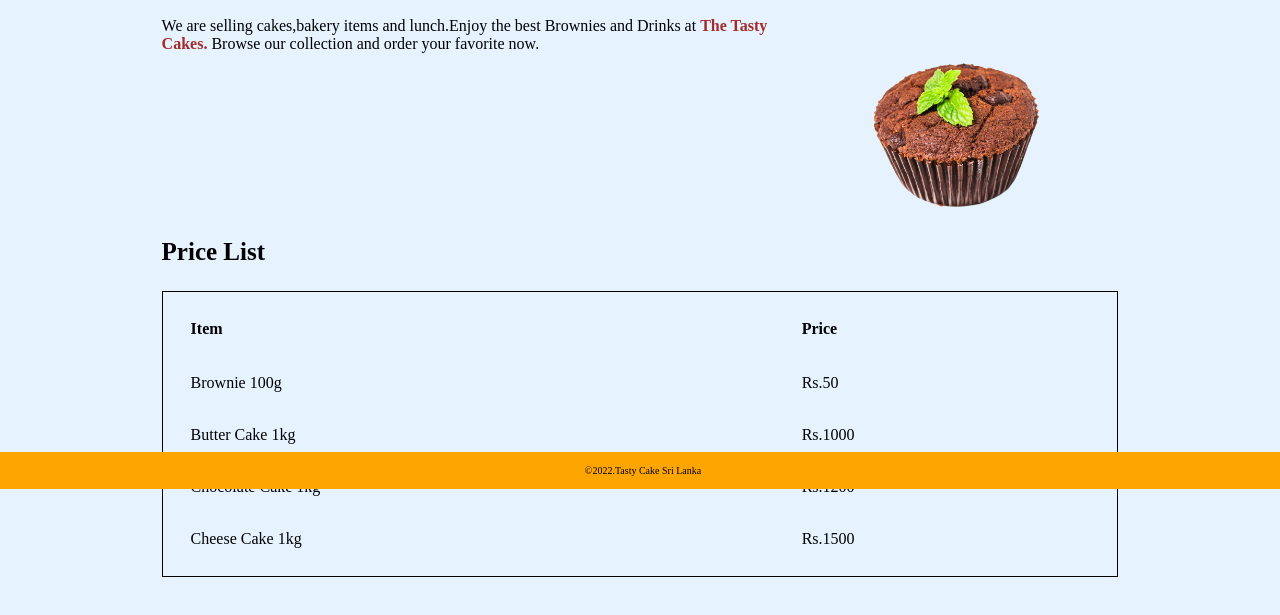
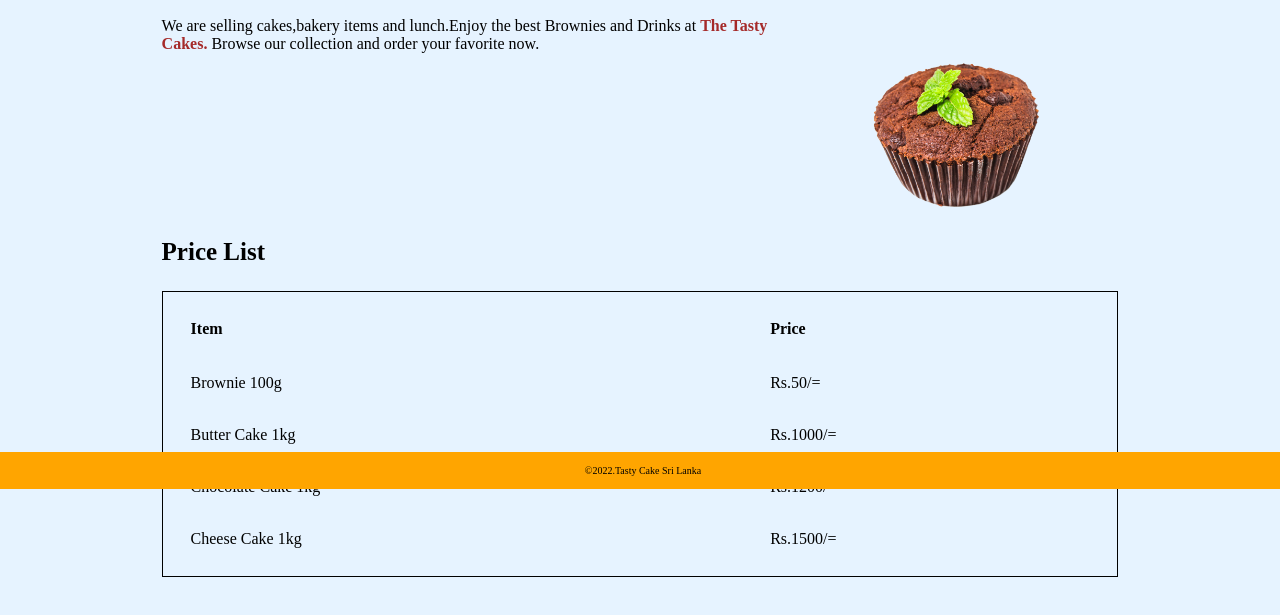
Before and after one commit to ChillBroh/Fullstack-moratuwa, a plain HTML site: page web/index.html in a window 1280 px wide. Shown: the part 311-926 px from the top of the page. Drawn offline with Linux system fonts and the light colour scheme.

```diff
--- a/web/index.html
+++ b/web/index.html
@@ -32,19 +32,19 @@
         <tbody>
           <tr>
             <td>Brownie 100g</td>
-            <td>Rs.50</td>
+            <td>Rs.50/=</td>
           </tr>
           <tr>
             <td>Butter Cake 1kg</td>
-            <td>Rs.1000</td>
+            <td>Rs.1000/=</td>
           </tr>
           <tr>
             <td>Chocolate Cake 1kg</td>
-            <td>Rs.1200</td>
+            <td>Rs.1200/=</td>
           </tr>
           <tr>
             <td>Cheese Cake 1kg</td>
-            <td>Rs.1500</td>
+            <td>Rs.1500/=</td>
           </tr>
         </tbody>
       </tr>
```
